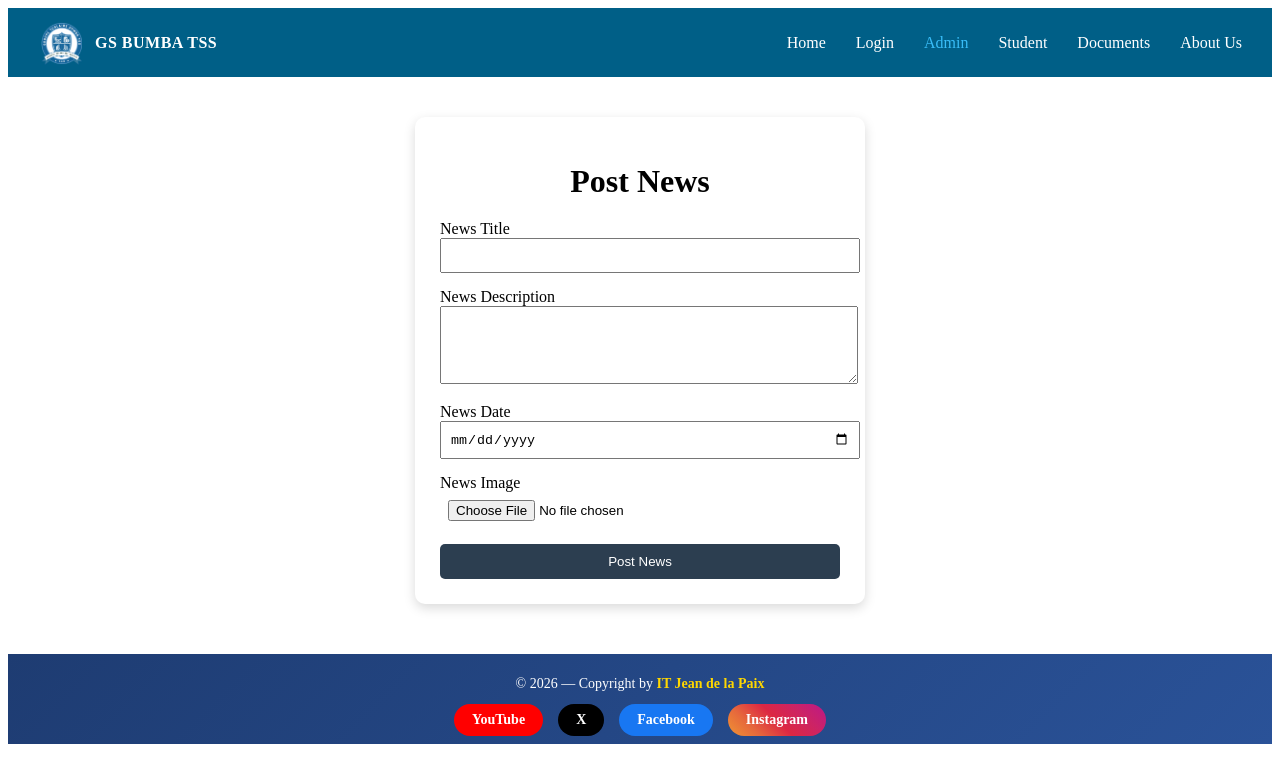
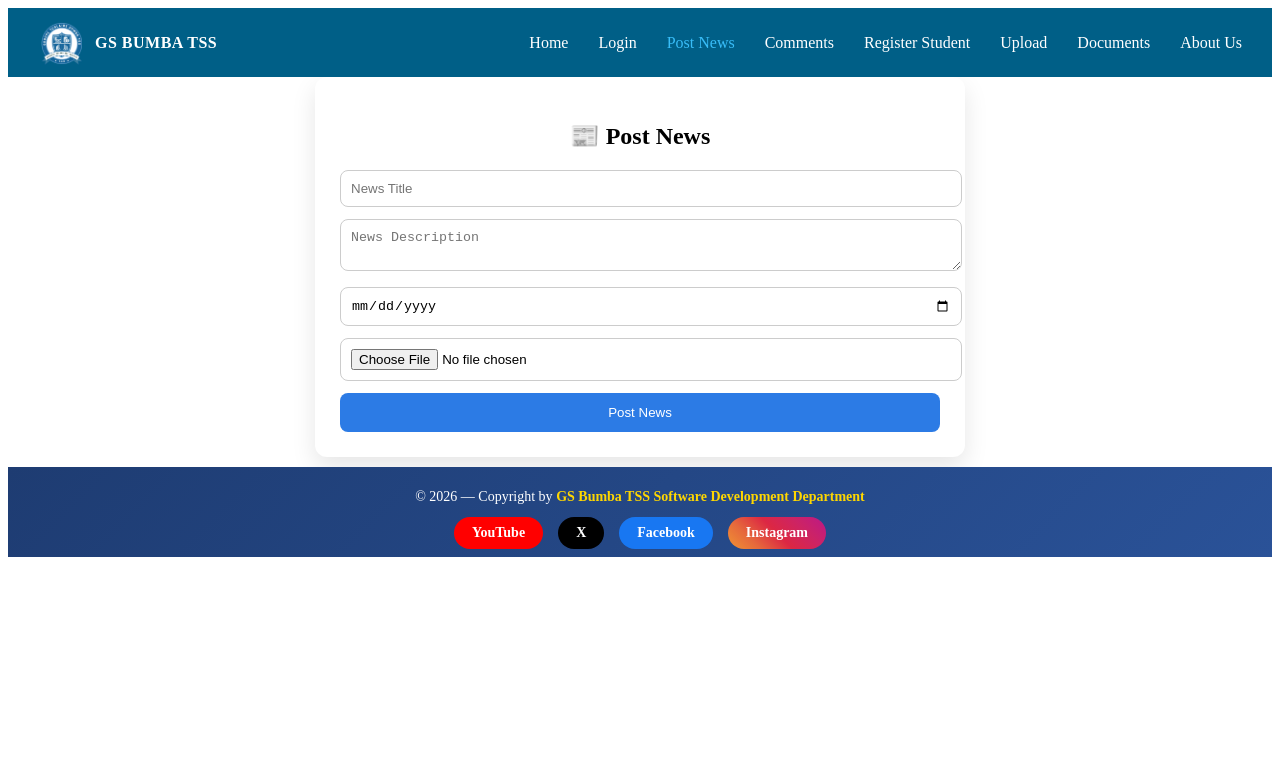
Before and after one commit to peacemaker19881/studentregistrationfront, a Vue app: page /admin in a window 1280 px wide. Shown: the top 782 px of the page. Built offline with nearby package versions, Linux system fonts and the light colour scheme.

Commit message:
My commit of new changes after changing my GUI

```diff
--- a/package.json
+++ b/package.json
@@ -12,7 +12,7 @@
     "preview": "vite preview"
   },
   "dependencies": {
-    "axios": "^1.13.2",
+    "axios": "^1.13.5",
     "vue": "^3.5.26",
     "vue-router": "^4.6.4"
   },
--- a/src/App.vue
+++ b/src/App.vue
@@ -11,8 +11,10 @@
       <ul class="nav-links">
         <li><router-link to="/">Home</router-link></li>
         <li><router-link to="/login">Login</router-link></li>
-        <li><router-link to="/Admin">Admin</router-link></li>
-        <li><router-link to="/student">Student</router-link></li>
+        <li><router-link to="/Admin">Post News</router-link></li>
+        <li><router-link to="/comments">Comments</router-link></li>
+        <li><router-link to="/student">Register Student</router-link></li>
+        <li><router-link to="/upload">Upload</router-link></li>
         <li><router-link to="/Documents">Documents</router-link></li>
         <li><router-link to="/about">About Us</router-link></li>
       </ul>
--- /dev/null
+++ b/src/components/CommentsComponents.vue
@@ -0,0 +1,188 @@
+<template>
+  <div class="comments-container">
+    <h2 class="title">💬 Student Comments</h2>
+
+    <!-- STUDENT COMMENT FORM -->
+    <div v-if="role === 'student'" class="comment-form">
+      <textarea
+        v-model="message"
+        placeholder="Write your comment here..."
+      ></textarea>
+
+      <button @click="sendComment">Send Comment</button>
+
+      <p v-if="successMsg" class="success">{{ successMsg }}</p>
+      <p v-if="errorMsg" class="error">{{ errorMsg }}</p>
+    </div>
+
+    <!-- TRAINER VIEW COMMENTS -->
+    <div v-if="role === 'trainer'" class="comments-list">
+      <div v-if="comments.length === 0" class="empty">
+        No comments available
+      </div>
+
+      <div v-for="c in comments" :key="c.commentid" class="comment-card">
+        <h4>{{ c.fullname }}</h4>
+        <p>{{ c.message }}</p>
+        <small>{{ formatDate(c.created_at) }}</small>
+      </div>
+    </div>
+  </div>
+</template>
+
+<script>
+import axios from "axios";
+
+export default {
+  name: "Comments",
+  data() {
+    return {
+      message: "",
+      comments: [],
+      role: localStorage.getItem("role"),
+      successMsg: "",
+      errorMsg: ""
+    };
+  },
+  mounted() {
+    if (this.role === "trainer") {
+      this.fetchComments();
+    }
+  },
+  methods: {
+    async sendComment() {
+      if (!this.message) {
+        this.errorMsg = "Please write a comment first.";
+        return;
+      }
+
+      try {
+        await axios.post(
+          "http://localhost:4000/api/comments",
+          { message: this.message },
+          {
+            headers: {
+              Authorization: localStorage.getItem("token")
+            }
+          }
+        );
+
+        this.successMsg = "Comment sent successfully 👍";
+        this.errorMsg = "";
+        this.message = "";
+      } catch (err) {
+        this.errorMsg = "Failed to send comment";
+      }
+    },
+
+    async fetchComments() {
+      try {
+        const res = await axios.get(
+          "http://localhost:4000/api/comments",
+          {
+            headers: {
+              Authorization: localStorage.getItem("token")
+            }
+          }
+        );
+        this.comments = res.data;
+      } catch (err) {
+        console.error(err);
+      }
+    },
+
+    formatDate(date) {
+      return new Date(date).toLocaleString();
+    }
+  }
+};
+</script>
+
+<style scoped>
+.comments-container {
+  max-width: 700px;
+  margin: 40px auto;
+  background: #ffffff;
+  padding: 25px;
+  border-radius: 12px;
+  box-shadow: 0 10px 30px rgba(0, 0, 0, 0.1);
+}
+
+.title {
+  text-align: center;
+  margin-bottom: 20px;
+  color: #2c3e50;
+}
+
+/* COMMENT FORM */
+.comment-form textarea {
+  width: 100%;
+  min-height: 120px;
+  padding: 12px;
+  border-radius: 8px;
+  border: 1px solid #ccc;
+  resize: none;
+  font-size: 15px;
+}
+
+.comment-form button {
+  margin-top: 12px;
+  width: 100%;
+  padding: 12px;
+  background: #2c7be5;
+  color: white;
+  border: none;
+  border-radius: 8px;
+  font-size: 16px;
+  cursor: pointer;
+  transition: background 0.3s;
+}
+
+.comment-form button:hover {
+  background: #1a5fd0;
+}
+
+/* COMMENTS LIST */
+.comments-list {
+  display: flex;
+  flex-direction: column;
+  gap: 15px;
+}
+
+.comment-card {
+  background: #f8f9fa;
+  padding: 15px;
+  border-radius: 10px;
+  border-left: 5px solid #2c7be5;
+}
+
+.comment-card h4 {
+  margin: 0;
+  color: #34495e;
+}
+
+.comment-card p {
+  margin: 8px 0;
+  color: #555;
+}
+
+.comment-card small {
+  color: #888;
+}
+
+/* STATUS MESSAGES */
+.success {
+  color: green;
+  margin-top: 10px;
+}
+
+.error {
+  color: red;
+  margin-top: 10px;
+}
+
+.empty {
+  text-align: center;
+  color: #777;
+}
+</style>
--- a/src/components/FooterComponent.vue
+++ b/src/components/FooterComponent.vue
@@ -3,7 +3,7 @@
     <div class="footer-content">
       <p class="copyright">
         © {{ currentYear }} — Copyright by
-        <span class="owner">IT Jean de la Paix</span>
+        <span class="owner">GS Bumba TSS Software Development Department</span>
       </p>
       <div class="social-links">
         <a href="https://www.youtube.com" target="_blank" class="youtube">YouTube</a>
--- a/src/router/index.js
+++ b/src/router/index.js
@@ -3,6 +3,8 @@ import { createRouter, createWebHistory } from 'vue-router'
 import HomeView from '@/views/HomeView.vue';
 import StudentRegister from '@/views/StudentRegister.vue';
 import AboutView from '@/views/AboutView.vue';
+import UploadDocuments from '@/components/UploadDocuments.vue';
+import CommentsComponents from '@/components/CommentsComponents.vue';
 import AdminLogin from '@/views/Admin/AdminLogin.vue';
 import AdminDashboard from '@/views/Admin/AdminDashboard.vue';
 import LoginComponent from '@/views/LoginComponent.vue';
@@ -24,6 +26,16 @@ const routes = [
     path: '/student',
     name: 'student',
     component: StudentRegister
+  },
+  {
+    path: '/upload',
+    name: 'upload',
+    component: UploadDocuments
+  },
+  {
+    path: '/comments',
+    name: 'comments',
+    component: CommentsComponents
   },
   {
     path: '/Login',
--- a/src/views/Admin/AdminDashboard.vue
+++ b/src/views/Admin/AdminDashboard.vue
@@ -1,107 +1,113 @@
 <template>
-  <div class="admin-container">
-    <div class="admin-card">
-      <h1 class="title">Post News</h1>
+  <div class="news-form">
+    <h2>📰 Post News</h2>
 
-      <form @submit.prevent="submitNews">
-        <div class="form-group">
-          <label>News Title</label>
-          <input type="text" v-model="news.title" required />
-        </div>
+    <input v-model="title" placeholder="News Title" />
+    <textarea v-model="description" placeholder="News Description"></textarea>
+    <input type="date" v-model="news_date" />
+    <input type="file" @change="handleFile" />
 
-        <div class="form-group">
-          <label>News Description</label>
-          <textarea v-model="news.description" rows="4" required></textarea>
-        </div>
+    <button @click="submitNews">Post News</button>
 
-        <div class="form-group">
-          <label>News Date</label>
-          <input type="date" v-model="news.date" required />
-        </div>
-
-        <div class="form-group">
-          <label>News Image</label>
-          <input type="file" @change="handleImage" />
-        </div>
-
-        <button class="btn-submit">Post News</button>
-      </form>
-    </div>
+    <p v-if="success" class="success">{{ success }}</p>
+    <p v-if="error" class="error">{{ error }}</p>
   </div>
 </template>
 
-<script setup>
-import { reactive } from "vue";
+<script>
+import axios from "axios";
 
-const news = reactive({
-  title: "",
-  description: "",
-  date: "",
-  image: ""
-});
+export default {
+  name: "PostNews",
+  data() {
+    return {
+      title: "",
+      description: "",
+      news_date: "",
+      image: null,
+      success: "",
+      error: ""
+    };
+  },
+  methods: {
+    handleFile(e) {
+      this.image = e.target.files[0];
+    },
 
-const handleImage = (event) => {
-  const file = event.target.files[0];
-  if (!file) return;
+    async submitNews() {
+      if (!this.title || !this.description) {
+        this.error = "All fields are required";
+        return;
+      }
 
-  const reader = new FileReader();
-  reader.onload = () => {
-    news.image = reader.result;
-  };
-  reader.readAsDataURL(file);
-};
+      const formData = new FormData();
+      formData.append("title", this.title);
+      formData.append("description", this.description);
+      formData.append("news_date", this.news_date);
+      if (this.image) formData.append("image", this.image);
 
-const submitNews = () => {
-  const existingNews = JSON.parse(localStorage.getItem("news")) || [];
+      try {
+        await axios.post(
+          "http://localhost:4000/api/news",
+          formData,
+          {
+            headers: {
+              Authorization: localStorage.getItem("token"),
+              "Content-Type": "multipart/form-data"
+            }
+          }
+        );
 
-  existingNews.unshift({ ...news });
+        this.success = "News posted successfully ✔";
+        this.error = "";
 
-  localStorage.setItem("news", JSON.stringify(existingNews));
-
-  alert("News posted successfully");
-
-  news.title = "";
-  news.description = "";
-  news.date = "";
-  news.image = "";
+        // clear form
+        this.title = "";
+        this.description = "";
+        this.news_date = "";
+        this.image = null;
+      } catch (err) {
+        this.error = "Failed to post news";
+      }
+    }
+  }
 };
 </script>
 
 <style scoped>
-.admin-container {
-  display: flex;
-  justify-content: center;
-  padding: 40px;
+.news-form {
+  max-width: 600px;
+  margin: auto;
+  background: #fff;
+  padding: 25px;
+  border-radius: 12px;
+  box-shadow: 0 10px 25px rgba(0,0,0,0.1);
 }
 
-.admin-card {
-  width: 400px;
-  background: #fff;
-  padding: 25px;
-  border-radius: 10px;
-  box-shadow: 0 4px 12px rgba(0,0,0,.15);
-}
-
-.title {
+.news-form h2 {
   text-align: center;
   margin-bottom: 20px;
 }
 
-.form-group {
-  margin-bottom: 15px;
+.news-form input,
+.news-form textarea {
+  width: 100%;
+  margin-bottom: 12px;
+  padding: 10px;
+  border-radius: 8px;
+  border: 1px solid #ccc;
 }
 
-input, textarea {
+.news-form button {
   width: 100%;
-  padding: 8px;
+  padding: 12px;
+  background: #2c7be5;
+  color: white;
+  border: none;
+  border-radius: 8px;
+  cursor: pointer;
 }
 
-.btn-submit {
-  width: 100%;
-  padding: 10px;
-  background: #2c3e50;
-  color: white;
-  border: none;
-  border-radius: 5px;
-}
+.success { color: green; margin-top: 10px; }
+.error { color: red; margin-top: 10px; }
 </style>
--- a/src/views/AdminNews.vue
+++ b/src/views/AdminNews.vue
@@ -1,107 +1,113 @@
 <template>
-  <div class="admin-container">
-    <div class="admin-card">
-      <h1 class="title">Post News</h1>
+  <div class="news-form">
+    <h2>📰 Post News</h2>
 
-      <form @submit.prevent="submitNews">
-        <div class="form-group">
-          <label>News Title</label>
-          <input type="text" v-model="news.title" required />
-        </div>
+    <input v-model="title" placeholder="News Title" />
+    <textarea v-model="description" placeholder="News Description"></textarea>
+    <input type="date" v-model="news_date" />
+    <input type="file" @change="handleFile" />
 
-        <div class="form-group">
-          <label>News Description</label>
-          <textarea v-model="news.description" rows="4" required></textarea>
-        </div>
+    <button @click="submitNews">Post News</button>
 
-        <div class="form-group">
-          <label>News Date</label>
-          <input type="date" v-model="news.date" required />
-        </div>
-
-        <div class="form-group">
-          <label>News Image</label>
-          <input type="file" @change="handleImage" />
-        </div>
-
-        <button class="btn-submit">Post News</button>
-      </form>
-    </div>
+    <p v-if="success" class="success">{{ success }}</p>
+    <p v-if="error" class="error">{{ error }}</p>
   </div>
 </template>
 
-<script setup>
-import { reactive } from "vue";
+<script>
+import axios from "axios";
 
-const news = reactive({
-  title: "",
-  description: "",
-  date: "",
-  image: ""
-});
+export default {
+  name: "PostNews",
+  data() {
+    return {
+      title: "",
+      description: "",
+      news_date: "",
+      image: null,
+      success: "",
+      error: ""
+    };
+  },
+  methods: {
+    handleFile(e) {
+      this.image = e.target.files[0];
+    },
 
-const handleImage = (event) => {
-  const file = event.target.files[0];
-  if (!file) return;
+    async submitNews() {
+      if (!this.title || !this.description) {
+        this.error = "All fields are required";
+        return;
+      }
 
-  const reader = new FileReader();
-  reader.onload = () => {
-    news.image = reader.result;
-  };
-  reader.readAsDataURL(file);
-};
+      const formData = new FormData();
+      formData.append("title", this.title);
+      formData.append("description", this.description);
+      formData.append("news_date", this.news_date);
+      if (this.image) formData.append("image", this.image);
 
-const submitNews = () => {
-  const existingNews = JSON.parse(localStorage.getItem("news")) || [];
+      try {
+        await axios.post(
+          "http://localhost:4000/api/news",
+          formData,
+          {
+            headers: {
+              Authorization: localStorage.getItem("token"),
+              "Content-Type": "multipart/form-data"
+            }
+          }
+        );
 
-  existingNews.unshift({ ...news });
+        this.success = "News posted successfully ✔";
+        this.error = "";
 
-  localStorage.setItem("news", JSON.stringify(existingNews));
-
-  alert("News posted successfully");
-
-  news.title = "";
-  news.description = "";
-  news.date = "";
-  news.image = "";
+        // clear form
+        this.title = "";
+        this.description = "";
+        this.news_date = "";
+        this.image = null;
+      } catch (err) {
+        this.error = "Failed to post news";
+      }
+    }
+  }
 };
 </script>
 
 <style scoped>
-.admin-container {
-  display: flex;
-  justify-content: center;
-  padding: 40px;
+.news-form {
+  max-width: 600px;
+  margin: auto;
+  background: #fff;
+  padding: 25px;
+  border-radius: 12px;
+  box-shadow: 0 10px 25px rgba(0,0,0,0.1);
 }
 
-.admin-card {
-  width: 400px;
-  background: #fff;
-  padding: 25px;
-  border-radius: 10px;
-  box-shadow: 0 4px 12px rgba(0,0,0,.15);
-}
-
-.title {
+.news-form h2 {
   text-align: center;
   margin-bottom: 20px;
 }
 
-.form-group {
-  margin-bottom: 15px;
+.news-form input,
+.news-form textarea {
+  width: 100%;
+  margin-bottom: 12px;
+  padding: 10px;
+  border-radius: 8px;
+  border: 1px solid #ccc;
 }
 
-input, textarea {
+.news-form button {
   width: 100%;
-  padding: 8px;
+  padding: 12px;
+  background: #2c7be5;
+  color: white;
+  border: none;
+  border-radius: 8px;
+  cursor: pointer;
 }
 
-.btn-submit {
-  width: 100%;
-  padding: 10px;
-  background: #2c3e50;
-  color: white;
-  border: none;
-  border-radius: 5px;
-}
+.success { color: green; margin-top: 10px; }
+.error { color: red; margin-top: 10px; }
 </style>
--- a/src/views/StudentRegister.vue
+++ b/src/views/StudentRegister.vue
@@ -5,7 +5,7 @@
 
       <div class="form-group">
         <label>Full Names</label>
-        <input type="text" v-model="form.names" required />
+        <input type="text" v-model="form.fullname" required />
       </div>
 
       <div class="form-group">
@@ -29,7 +29,12 @@
 
       <div class="form-group">
         <label>Parent Phone</label>
-        <input type="tel" v-model="form.parentphone" placeholder="07XXXXXXXX" required />
+        <input
+          type="tel"
+          v-model="form.parent_phone"
+          placeholder="07XXXXXXXX"
+          required
+        />
       </div>
 
       <div class="form-group">
@@ -60,34 +65,53 @@
         <input type="email" v-model="form.email" required />
       </div>
 
-      <div class="form-group">
-        <label>Password</label>
-        <input type="password" v-model="form.password" required />
-      </div>
+      <button class="btn-submit">Register Student</button>
 
-      <button class="btn-submit">Register</button>
+      <p v-if="success" class="success">{{ success }}</p>
+      <p v-if="error" class="error">{{ error }}</p>
     </form>
   </div>
 </template>
 
 <script setup>
-import { reactive } from "vue";
+import { reactive, ref } from "vue";
+import axios from "axios";
+
+const success = ref("");
+const error = ref("");
 
 const form = reactive({
-  names: "",
+  fullname: "",
   sex: "",
   dob: "",
   address: "",
-  parentphone: "",
+  parent_phone: "",
   trade: "",
   level: "",
-  email: "",
-  password: ""
+  email: ""
 });
 
-const submitForm = () => {
-  console.log("Student Data:", form);
-  alert("Registration submitted successfully!");
+const submitForm = async () => {
+  try {
+    await axios.post(
+      "http://localhost:4000/api/students",
+      form,
+      {
+        headers: {
+          Authorization: localStorage.getItem("token")
+        }
+      }
+    );
+
+    success.value = "Student registered successfully ✔";
+    error.value = "";
+
+    // reset form
+    Object.keys(form).forEach(key => (form[key] = ""));
+  } catch (err) {
+    error.value = "Failed to register student";
+    success.value = "";
+  }
 };
 </script>
 
@@ -150,4 +174,16 @@ input:focus, select:focus {
 .btn-submit:hover {
   background: #1b6ca8;
 }
+
+.success {
+  color: green;
+  margin-top: 15px;
+  text-align: center;
+}
+
+.error {
+  color: red;
+  margin-top: 15px;
+  text-align: center;
+}
 </style>
```
Also changed, not shown: src/components/UploadDocuments.vue (+68 -6 lines), 1 other file (tests, documents, lock files or other folders).
